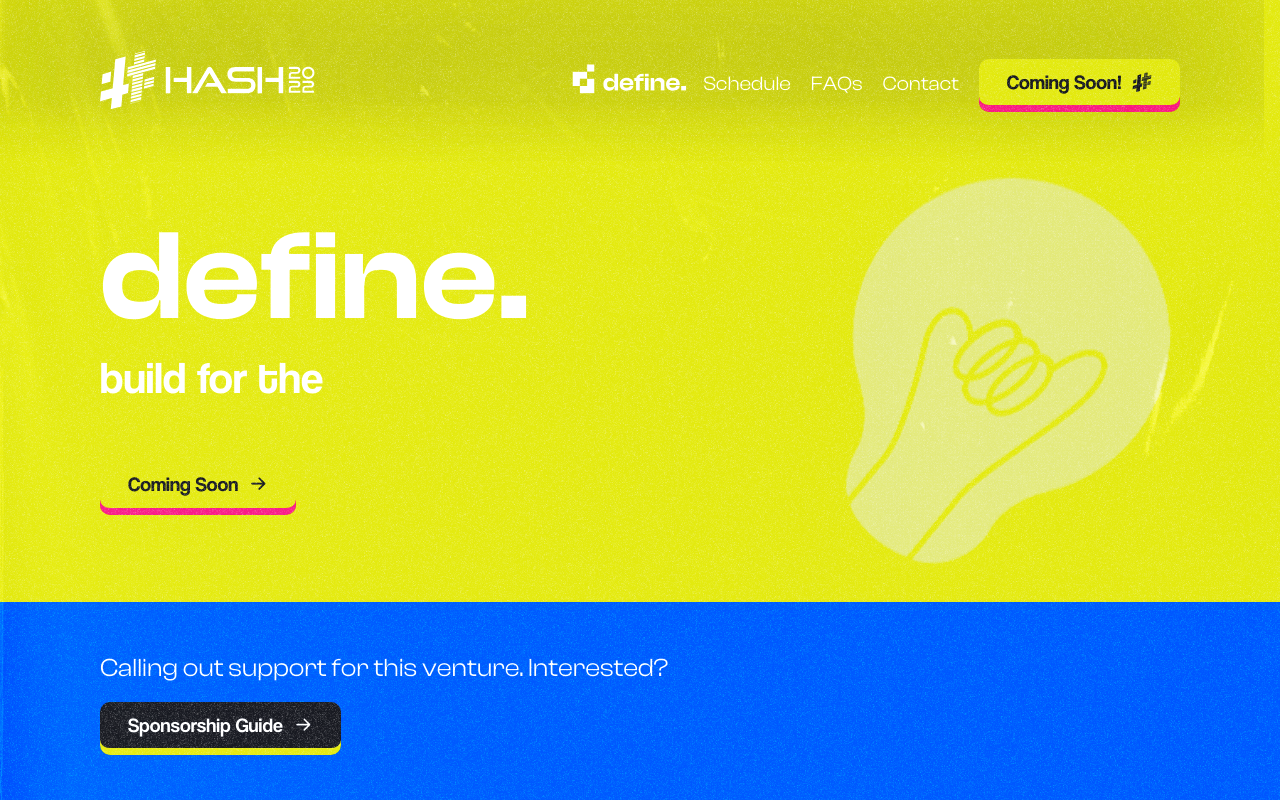
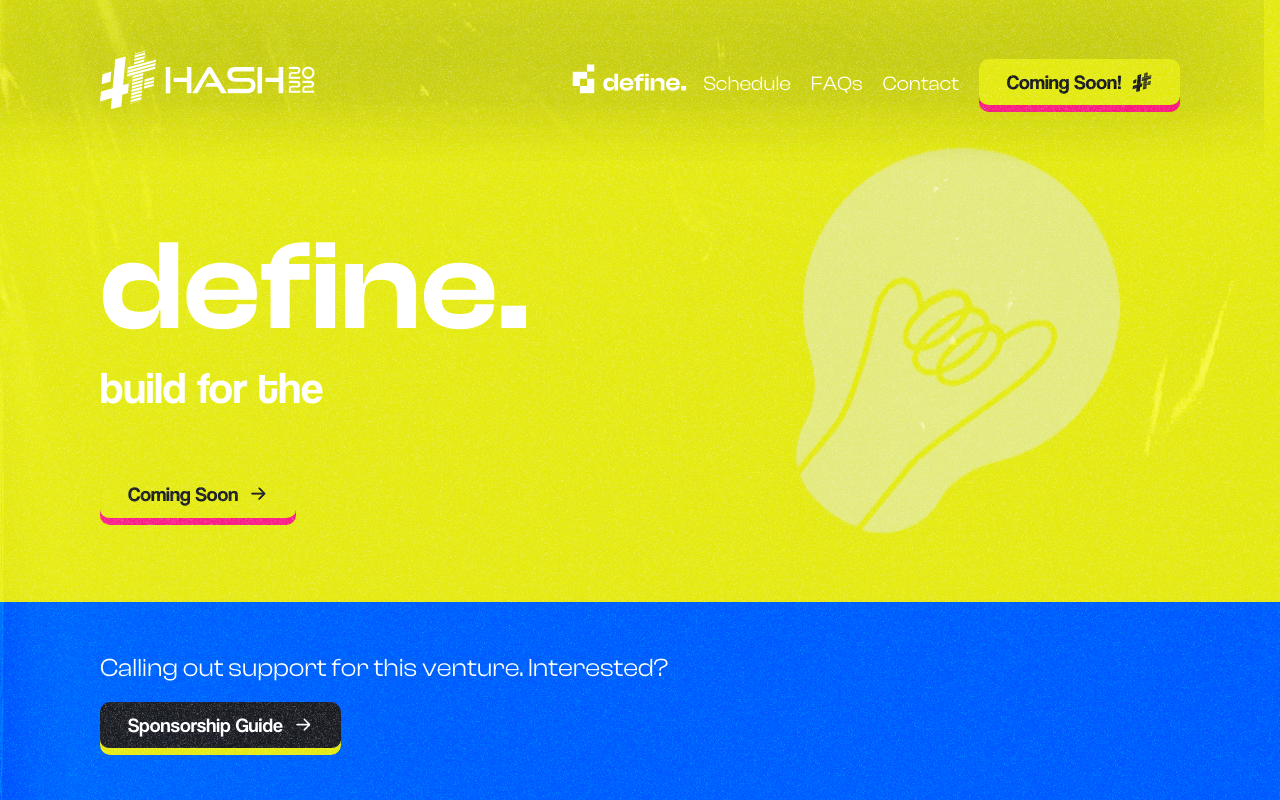
Before and after one commit to werbhq/definewebsite, a React (Create React App) app: page / in a window 1280 px wide. Built offline with nearby package versions, Linux system fonts and the light colour scheme.

Commit message:
fix: image hero allignment

```diff
--- a/src/define/hero/definehero.css
+++ b/src/define/hero/definehero.css
@@ -5,7 +5,7 @@
     /* min-height: 75vh; */
     display: flex;
     flex-direction: row;
-    padding-top: 120px;
+    padding-top: 130px;
     align-items: center;
     row-gap: 20px;
     /* background-color: var(--blasphemous-black); */
@@ -22,8 +22,7 @@
 .heroSectionB {
     display: block;
     width: 75%;
-    transform: translate(50px);
-
+    transform: translateY(-40px);
     /* background-color: aquamarine; */
 }
 
@@ -56,10 +55,11 @@
     column-gap: 10px;
 }
 
-@media screen and (min-width: 425px) and (max-width: 768px) {
+@media screen and (max-width: 768px) {
     .hero {
         /* background-color: aqua; */
         padding: 100px 50px;
+        margin-top: 20vh;
         flex-direction: column;
     }
 
--- a/src/define/hero/definehero.js
+++ b/src/define/hero/definehero.js
@@ -29,7 +29,6 @@ function DefineHero() {
                         <br /> real world.
                     </span>
                 </h3>
-
                 <br />
                 <div className="buttonContainer">
                     <HUIButton
```
